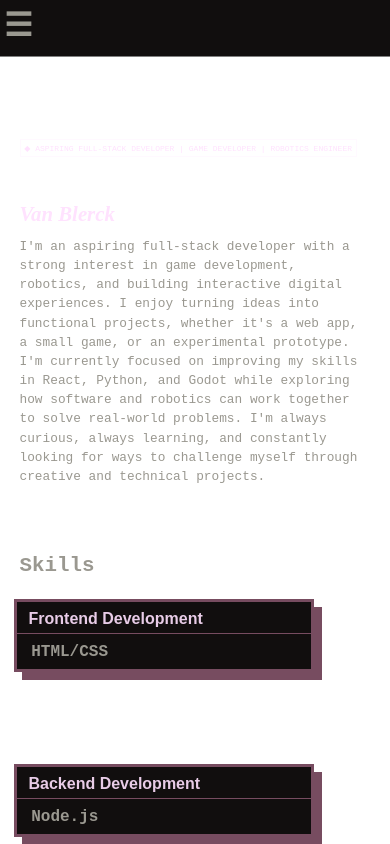
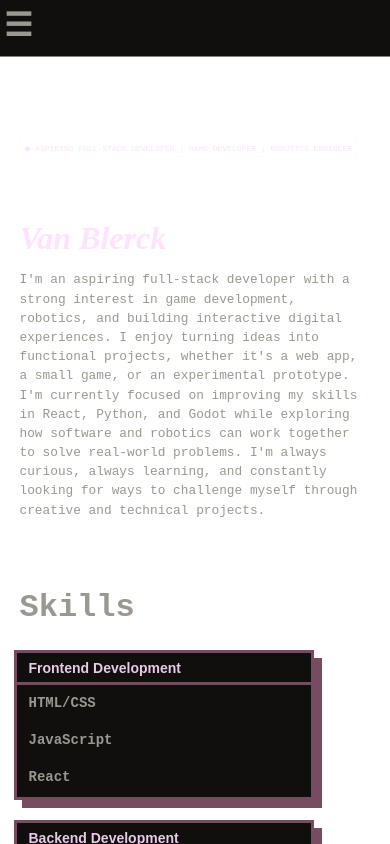
Before and after one commit to Zainap16/my-react-portfolio, a React (Vite) app: page / in a window 390 px wide. Shown: the top 844 px of the page. Built offline with nearby package versions, Linux system fonts and the light colour scheme.

Commit message:
updated font

```diff
--- a/src/web/AboutMe.css
+++ b/src/web/AboutMe.css
@@ -143,7 +143,7 @@ button:active .button_top {
   .link,
   .hero-name,
   h2 {
-    font-size: 1.3rem;
+    font-size: 2rem;
   }
   .nav-links li a {
     align-items: center;
--- a/src/web/skills.css
+++ b/src/web/skills.css
@@ -60,35 +60,4 @@ section,
     gap: 20px;
     padding: 0 5%;
   }
-
-  .card {
-    font-family: Montserrat, sans-serif;
-    width: 300px;
-    height: 50%;
-    translate: -6px -6px;
-    background-color: rgb(17, 14, 14);
-    border: 3px solid #774c60;
-    box-shadow: 8px 8px 0 #774c60;
-    overflow: hidden;
-    transition: all 0.3s ease;
-  }
-
-  .head {
-    font-family: Montserrat, sans-serif;
-    font-size: 1rem;
-    font-weight: 900;
-    width: 100%;
-    height: 32px;
-    background-color: rgb(17, 14, 14);
-    padding: 5px 12px;
-    color: #e8cce7;
-    border-bottom: 0.1rem solid #774c60;
-  }
-
-  .content ul li {
-    padding: 2% 5%;
-    font-size: 1rem;
-    font-weight: 600;
-    color: #9a9890;
-  }
 }
```
